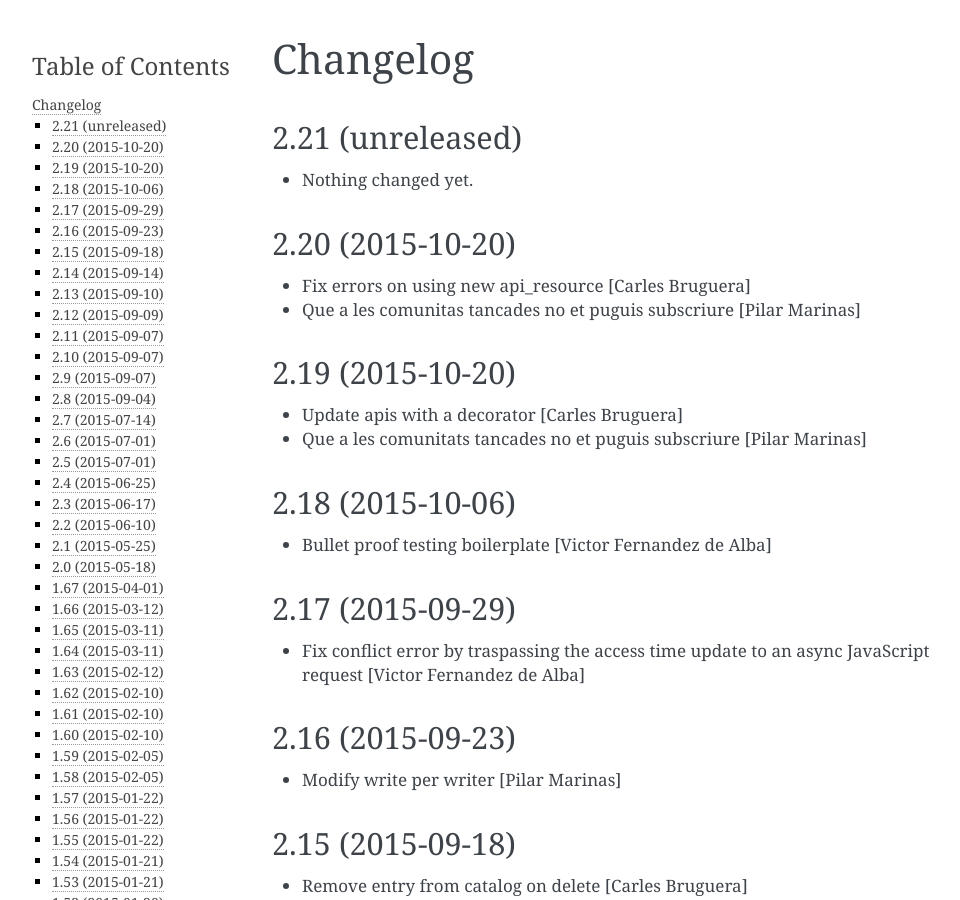
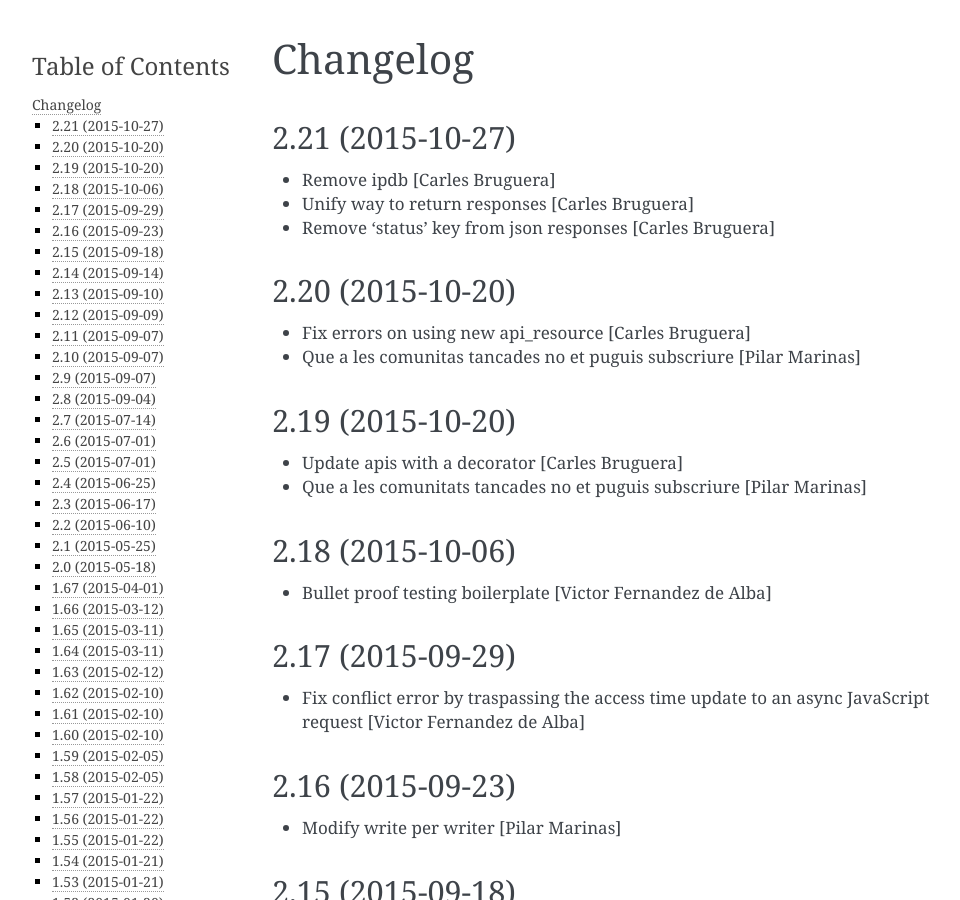
Before and after one commit to UPCnet/ulearn.core, a Sphinx documentation site: the page built from docs/HISTORY.rst, in a window 1280 px wide and 900 px high. Shown: the whole window, without its empty margins (148-1108 px from the left). Built offline with Sphinx 7.4.7, drawn with Linux system fonts in a browser that asks for light colours; pages that are not in the unit, such as notebooks, are missing from menus.

Commit message:
Preparing release 2.21

```diff
--- a/docs/HISTORY.rst
+++ b/docs/HISTORY.rst
@@ -1,11 +1,12 @@
 Changelog
 =========
 
-2.21 (unreleased)
+2.21 (2015-10-27)
 -----------------
 
-- Nothing changed yet.
-
+* Remove ipdb [Carles Bruguera]
+* Unify way to return responses [Carles Bruguera]
+* Remove 'status' key from json responses [Carles Bruguera]
 
 2.20 (2015-10-20)
 -----------------
--- a/setup.py
+++ b/setup.py
@@ -1,7 +1,7 @@
 from setuptools import setup, find_packages
 import os
 
-version = '2.21.dev0'
+version = '2.21'
 
 README = open('README.rst').read()
 HISTORY = open(os.path.join('docs', 'HISTORY.rst')).read()
```
